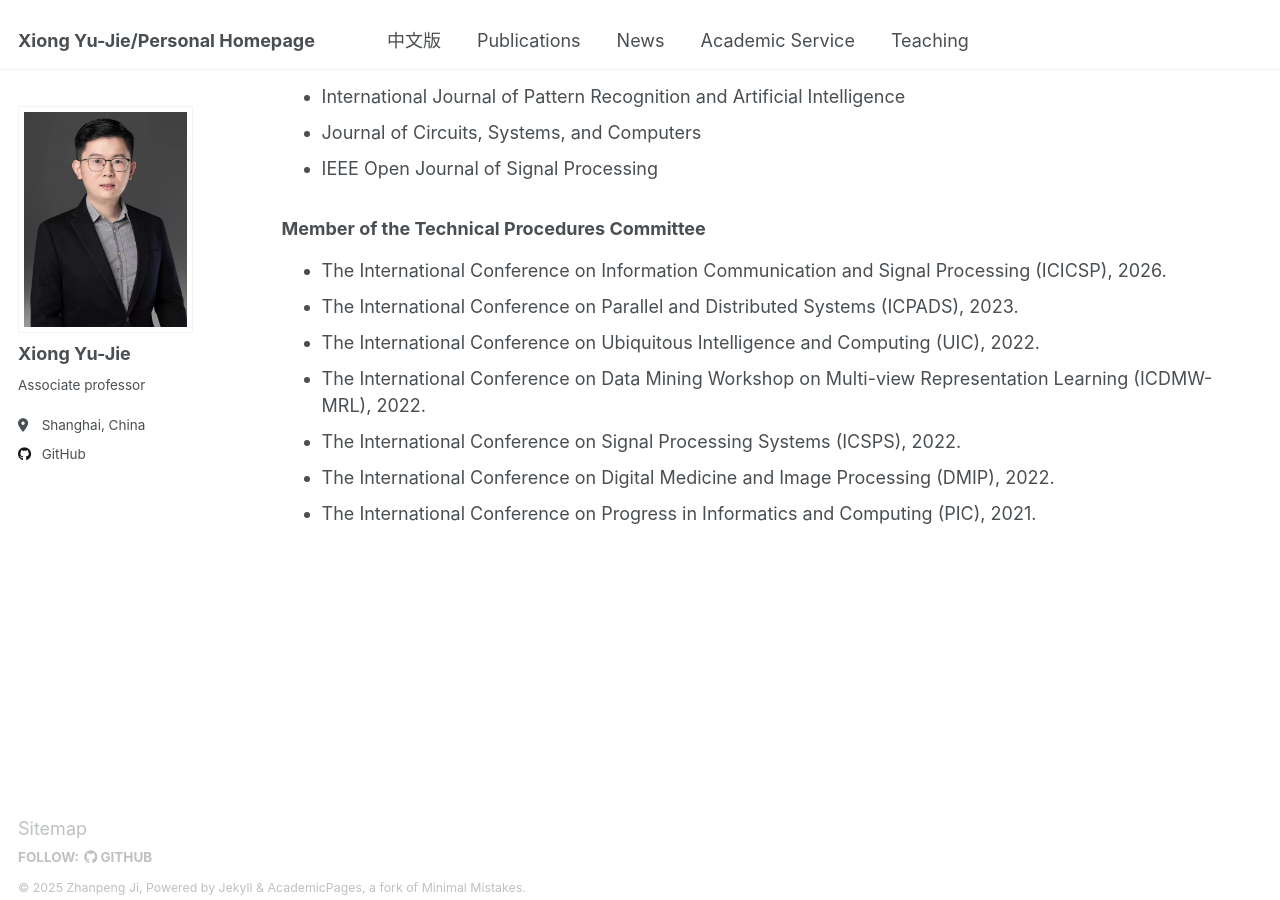
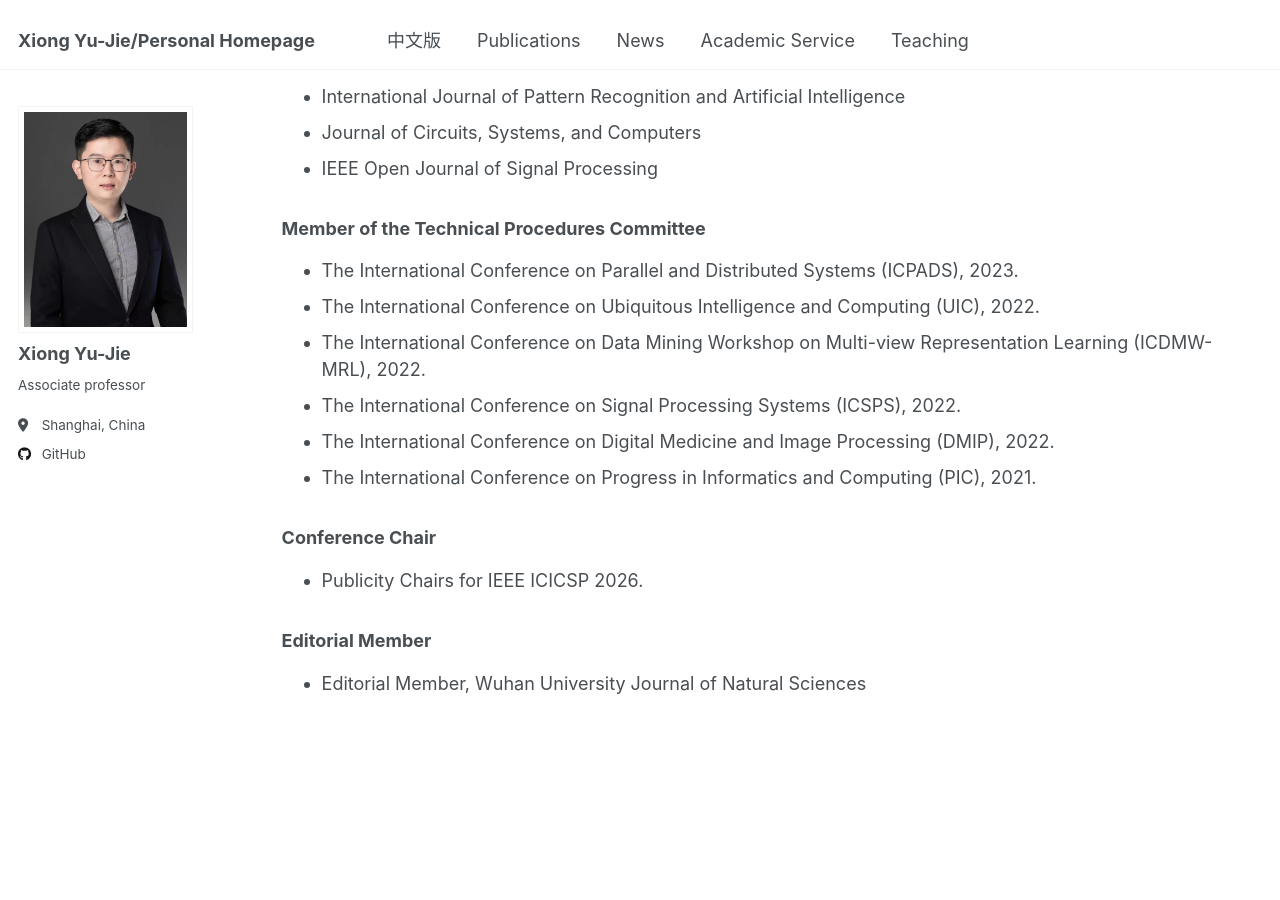
Before and after one commit to X-Lab-CN/introduce, a Jekyll site: the page built from _pages/service.md, in a window 1280 px wide and 900 px high, scrolled down 991 px. Built offline with Jekyll 4.4.1, drawn with Linux system fonts in a browser that asks for light colours.

Commit message:
Update service.md

```diff
--- a/_pages/service.md
+++ b/_pages/service.md
@@ -37,10 +37,16 @@ author_profile: true
 
 ### Member of the Technical Procedures Committee
 
-- The International Conference on Information Communication and Signal Processing (ICICSP), 2026.
 - The International Conference on Parallel and Distributed Systems (ICPADS), 2023.
 - The International Conference on Ubiquitous Intelligence and Computing (UIC), 2022.
 - The International Conference on Data Mining Workshop on Multi-view Representation Learning (ICDMW-MRL), 2022.
 - The International Conference on Signal Processing Systems (ICSPS), 2022.
 - The International Conference on Digital Medicine and Image Processing (DMIP), 2022.
 - The International Conference on Progress in Informatics and Computing (PIC), 2021.
+
+### Conference Chair
+
+- Publicity Chairs for IEEE ICICSP 2026.
+
+### Editorial Member
+- Editorial Member, Wuhan University Journal of Natural Sciences
```
